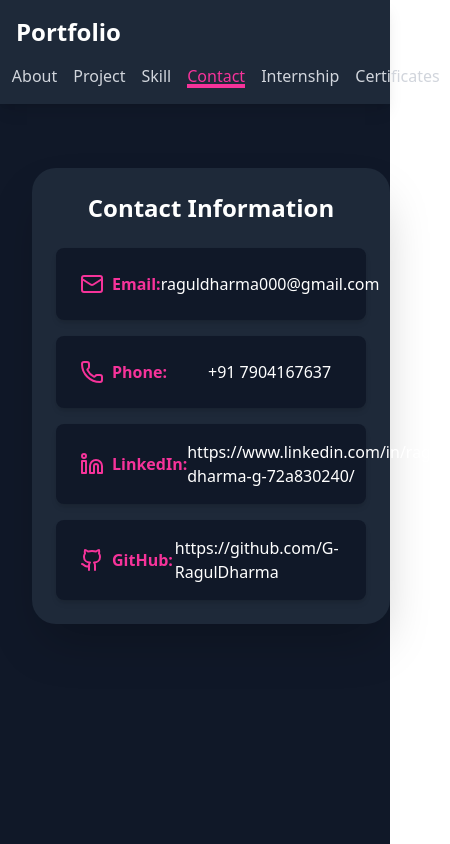
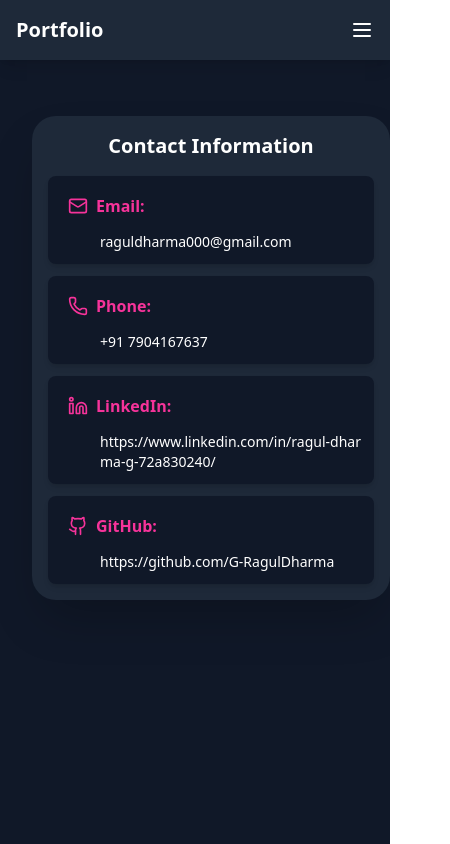
Before and after one commit to G-RagulDharma/My-Portfolio, a React (Vite) app: page /My-Portfolio/contact in a window 390 px wide. Shown: the whole page, 450 px wide, since content can reach past the window. Built offline with nearby package versions, Linux system fonts and the light colour scheme.

Commit message:
update:Header Responsive

```diff
--- a/src/components/Contact.jsx
+++ b/src/components/Contact.jsx
@@ -1,5 +1,5 @@
 import React from 'react';
-import { Mail, Phone, Linkedin, Github } from 'lucide-react'
+import { Mail, Phone, Linkedin, Github } from 'lucide-react';
 
 const Contact = ({ contact = {} }) => {
   const defaultContact = {
@@ -12,41 +12,49 @@ const Contact = ({ contact = {} }) => {
   const contactData = { ...defaultContact, ...contact };
 
   return (
-    <div className="bg-gray-800 w-full max-w-5xl mx-4 sm:mx-6 lg:mx-auto my-8 rounded-3xl flex flex-col items-center p-6 sm:p-8 shadow-2xl">
-      <h2 className="text-2xl sm:text-3xl lg:text-4xl font-bold text-white mb-6 sm:mb-8">Contact Information</h2>
+    <div className="bg-gray-800 w-full max-w-4xl mx-4 sm:mx-6 lg:mx-auto my-6 rounded-3xl flex flex-col items-center p-4 sm:p-6 lg:p-8 shadow-2xl">
+      <h2 className="text-xl sm:text-2xl lg:text-3xl font-bold text-white mb-4 sm:mb-6 text-center">Contact Information</h2>
 
-      <div className="w-full max-w-2xl">
-        <div className="space-y-4">
-          <div className="flex items-center bg-gray-900 rounded-lg p-4 shadow-md hover:shadow-lg transition-shadow duration-300">
-            <span className="text-pink-500 font-semibold p-2"><Mail /></span>
-            <span className="text-pink-500 font-semibold w-24 sm:w-32">Email:</span>
-            <span className="text-white text-base sm:text-lg">{contactData.email}</span>
+      <div className="w-full max-w-xl">
+        <div className="space-y-3 sm:space-y-4">
+          <div className="flex flex-col sm:flex-row sm:items-center bg-gray-900 rounded-lg p-3 sm:p-4 shadow-md hover:shadow-lg transition-shadow duration-300">
+            <div className="flex items-center mb-2 sm:mb-0">
+              <span className="text-pink-500 p-2"><Mail size={20} /></span>
+              <span className="text-pink-500 font-semibold w-20 sm:w-24">Email:</span>
+            </div>
+            <span className="text-white text-sm sm:text-base pl-10 sm:pl-0 break-all">{contactData.email}</span>
           </div>
-          <div className="flex items-center bg-gray-900 rounded-lg p-4 shadow-md hover:shadow-lg transition-shadow duration-300">
-            <span className="text-pink-500 font-semibold p-2"><Phone /></span>
-            <span className="text-pink-500 font-semibold w-24 sm:w-32">Phone:</span>
-            <span className="text-white text-base sm:text-lg">{contactData.phone}</span>
+          <div className="flex flex-col sm:flex-row sm:items-center bg-gray-900 rounded-lg p-3 sm:p-4 shadow-md hover:shadow-lg transition-shadow duration-300">
+            <div className="flex items-center mb-2 sm:mb-0">
+              <span className="text-pink-500 p-2"><Phone size={20} /></span>
+              <span className="text-pink-500 font-semibold w-20 sm:w-24">Phone:</span>
+            </div>
+            <span className="text-white text-sm sm:text-base pl-10 sm:pl-0">{contactData.phone}</span>
           </div>
-          <div className="flex items-center bg-gray-900 rounded-lg p-4 shadow-md hover:shadow-lg transition-shadow duration-300">
-            <span className="text-pink-500 font-semibold p-2"><Linkedin /></span>
-            <span className="text-pink-500 font-semibold w-24 sm:w-32">LinkedIn:</span>
+          <div className="flex flex-col sm:flex-row sm:items-center bg-gray-900 rounded-lg p-3 sm:p-4 shadow-md hover:shadow-lg transition-shadow duration-300">
+            <div className="flex items-center mb-2 sm:mb-0">
+              <span className="text-pink-500 p-2"><Linkedin size={20} /></span>
+              <span className="text-pink-500 font-semibold w-20 sm:w-24">LinkedIn:</span>
+            </div>
             <a
               href={contactData.linkedIn}
               target="_blank"
               rel="noopener noreferrer"
-              className="text-white text-base sm:text-lg hover:text-pink-300 transition-colors duration-300"
+              className="text-white text-sm sm:text-base pl-10 sm:pl-0 hover:text-pink-300 transition-colors duration-300 break-all"
             >
               {contactData.linkedIn}
             </a>
           </div>
-          <div className="flex items-center bg-gray-900 rounded-lg p-4 shadow-md hover:shadow-lg transition-shadow duration-300">
-            <span className="text-pink-500 font-semibold p-2"><Github /></span>
-            <span className="text-pink-500 font-semibold w-24 sm:w-32">GitHub:</span>
+          <div className="flex flex-col sm:flex-row sm:items-center bg-gray-900 rounded-lg p-3 sm:p-4 shadow-md hover:shadow-lg transition-shadow duration-300">
+            <div className="flex items-center mb-2 sm:mb-0">
+              <span className="text-pink-500 p-2"><Github size={20} /></span>
+              <span className="text-pink-500 font-semibold w-20 sm:w-24">GitHub:</span>
+            </div>
             <a
               href={contactData.github}
               target="_blank"
               rel="noopener noreferrer"
-              className="text-white text-base sm:text-lg hover:text-pink-300 transition-colors duration-300"
+              className="text-white text-sm sm:text-base pl-10 sm:pl-0 hover:text-pink-300 transition-colors duration-300 break-all"
             >
               {contactData.github}
             </a>
--- a/src/components/Header.jsx
+++ b/src/components/Header.jsx
@@ -1,14 +1,15 @@
 import React, { useEffect, useRef, useState } from 'react';
 import { NavLink, useLocation } from 'react-router-dom';
-import Certificates from './Certificates';
 
 const Header = () => {
   const location = useLocation();
   const navRef = useRef(null);
   const [underlineStyle, setUnderlineStyle] = useState({ left: 0, width: 0 });
+  const [isMenuOpen, setIsMenuOpen] = useState(false);
 
   useEffect(() => {
     const updateUnderline = () => {
+      if (!isMenuOpen) {
         const activeLink = navRef.current.querySelector('.text-pink-500');
         if (activeLink) {
           const navRect = navRef.current.getBoundingClientRect();
@@ -18,40 +19,79 @@ const Header = () => {
             width: linkRect.width,
           });
         }
+      }
     };
 
     updateUnderline();
     window.addEventListener('resize', updateUnderline);
     return () => window.removeEventListener('resize', updateUnderline);
-  }, [location.pathname]);
+  }, [location.pathname, isMenuOpen]);
+
+  const toggleMenu = () => {
+    setIsMenuOpen(!isMenuOpen);
+  };
+
+  const navItems = ['home', 'about', 'project', 'skill', 'contact', 'internship', 'certificates'];
 
   return (
     <header className="bg-gray-800 shadow-lg">
       <div className="max-w-7xl mx-auto px-4 sm:px-6 lg:px-8 py-4">
-        <h2 className="text-2xl sm:text-3xl font-bold text-white">Portfolio</h2>
-        <nav className="mt-4 relative" ref={navRef}>
-          <div className="flex justify-center space-x-4 sm:space-x-8">
-            {['home', 'about', 'project', 'skill', 'contact','internship','certificates'].map((section) => (
+        <div className="flex justify-between items-center">
+          <h2 className="text-xl sm:text-2xl md:text-3xl font-bold text-white">Portfolio</h2>
+          <button
+            className="md:hidden text-white focus:outline-none"
+            onClick={toggleMenu}
+            aria-label="Toggle navigation menu"
+          >
+            <svg
+              className="w-6 h-6"
+              fill="none"
+              stroke="currentColor"
+              viewBox="0 0 24 24"
+              xmlns="http://www.w3.org/2000/svg"
+            >
+              <path
+                strokeLinecap="round"
+                strokeLinejoin="round"
+                strokeWidth="2"
+                d={isMenuOpen ? 'M6 18L18 6M6 6l12 12' : 'M4 6h16M4 12h16M4 18h16'}
+              />
+            </svg>
+          </button>
+        </div>
+        <nav
+          className={`mt-4 relative ${isMenuOpen ? 'block' : 'hidden'} md:block`}
+          ref={navRef}
+        >
+          <div
+            className={`flex flex-col md:flex-row md:justify-center md:space-x-6 ${
+              isMenuOpen ? 'space-y-2 py-4' : ''
+            }`}
+          >
+            {navItems.map((section) => (
               <NavLink
                 key={section}
                 to={section === 'home' ? '/' : `/${section}`}
                 className={({ isActive }) =>
-                  `cursor-pointer text-base sm:text-lg font-medium transition-colors duration-300 ${
+                  `cursor-pointer text-sm sm:text-base md:text-lg font-medium transition-colors duration-300 ${
                     isActive ? 'text-pink-500' : 'text-gray-300 hover:text-white'
-                  }`
+                  } ${isMenuOpen ? 'py-2 px-4' : ''}`
                 }
+                onClick={() => setIsMenuOpen(false)}
               >
                 {section.charAt(0).toUpperCase() + section.slice(1)}
               </NavLink>
             ))}
           </div>
           <div
-            className="absolute bottom-0 h-1 bg-pink-500 transition-all duration-300"
+            className={`absolute bottom-0 h-1 bg-pink-500 transition-all duration-300 ${
+              isMenuOpen ? 'hidden' : 'md:block'
+            }`}
             style={{
               left: `${underlineStyle.left}px`,
               width: `${underlineStyle.width}px`,
             }}
-          ></div>
+          />
         </nav>
       </div>
     </header>
```
Lines whose indentation alone changed are shown as unchanged.
